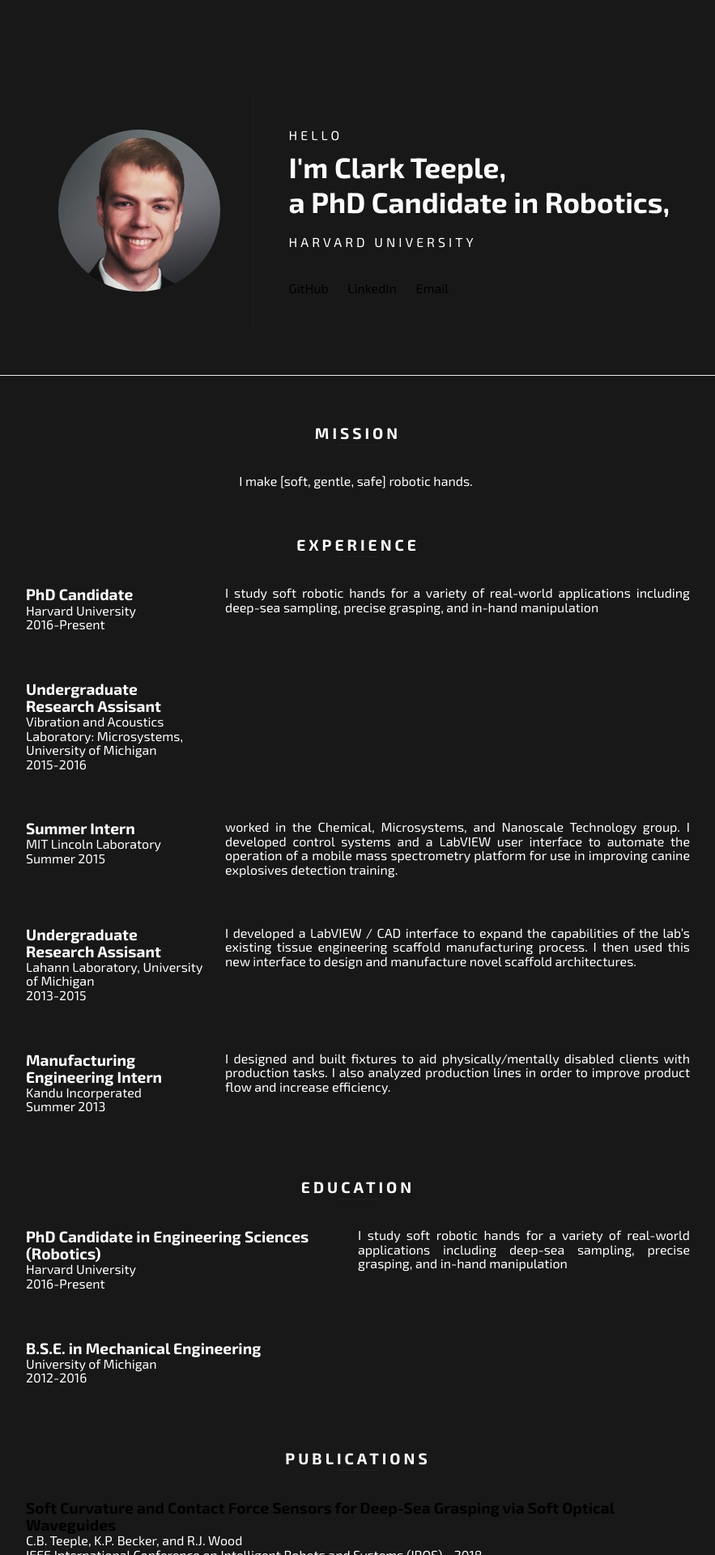
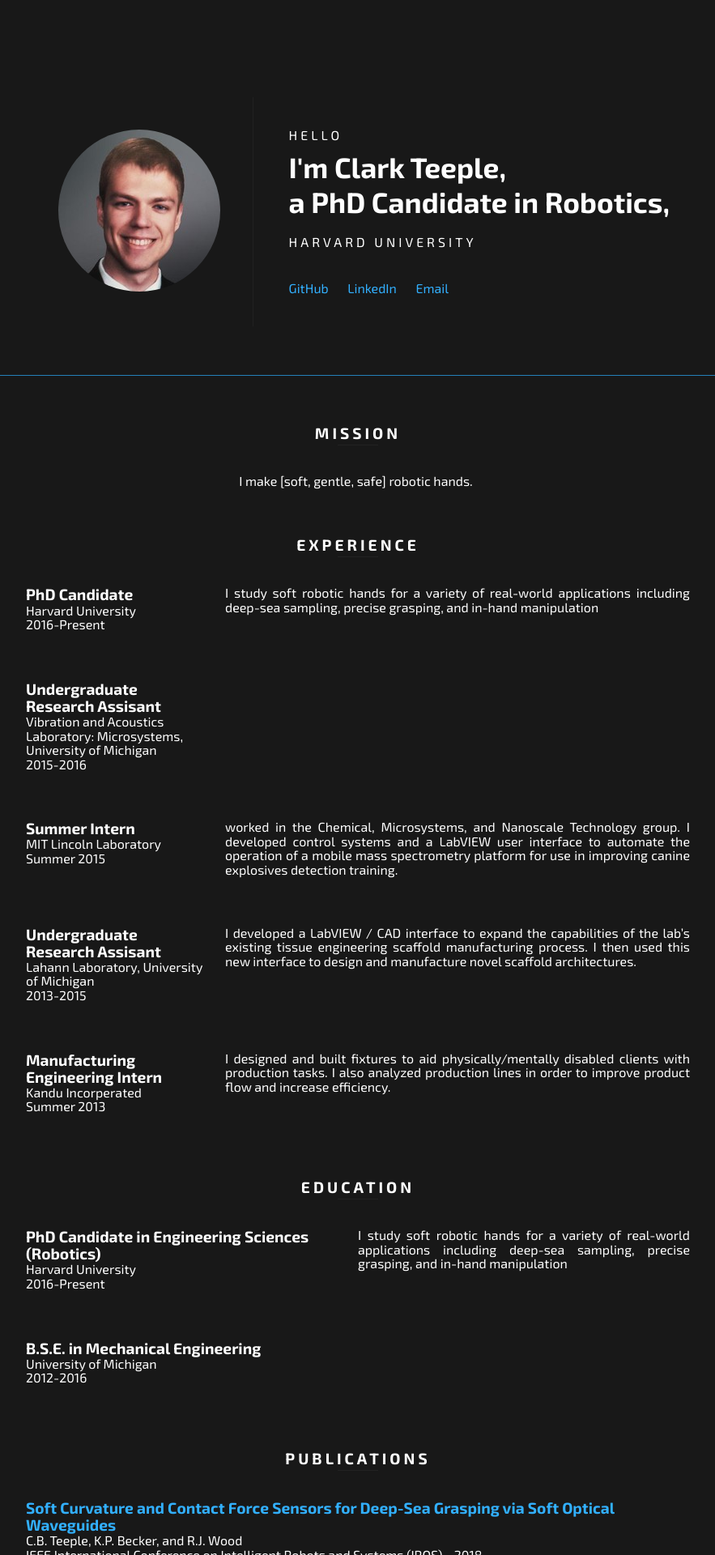
Before and after one commit to cbteeple/cbteeple.github.io, a Jekyll site: the page built from index.html, in a window 1280 px wide. Shown: the top 1920 px of the page at 81% size, without its empty margins (198-1081 px from the left). Built offline with Jekyll 4.4.1, drawn with Linux system fonts in a browser that asks for light colours.

Commit message:
more formatting

```diff
--- a/_sass/_footer.scss
+++ b/_sass/_footer.scss
@@ -4,7 +4,7 @@
 .footer {
     padding: ($spacer * 2) $spacer;
     text-align: center;
-    border-top: 1px solid #edefee;
+    border-top: 1px solid #2581BA;
 
     &__title {
         font-size: 1.2rem;
--- a/_sass/_header.scss
+++ b/_sass/_header.scss
@@ -2,7 +2,7 @@
 // @description All header styles
 
 header {
-    border-bottom: 1px solid #edefee;
+    border-bottom: 1px solid #2581BA;
     padding: ($spacer * 2) 0;
     margin-bottom: ($spacer * 2);
 
--- a/_sass/_layout.scss
+++ b/_sass/_layout.scss
@@ -34,13 +34,12 @@ $max_page_width : 860px;
 }
 
 a {
-    color: black!important;
-    background: rgba(66, 134, 244, 0);
+    color: #32B0FF;
     text-decoration: none;
     transition: all linear .2s;
 
     &:hover {
-        background: rgba(66, 134, 244, .3);
+        color: #2581BA;
         text-decoration: none;
     }
 }
```
